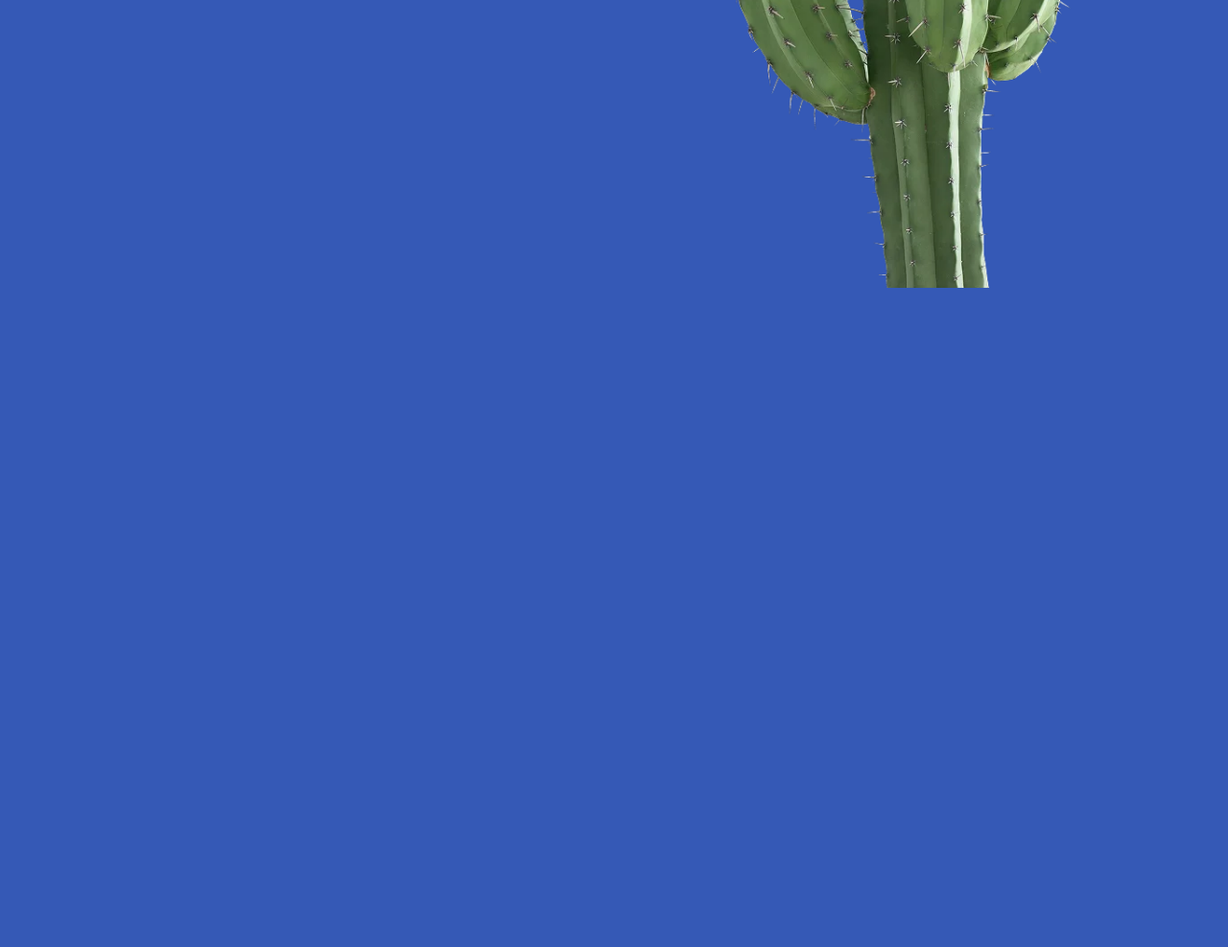
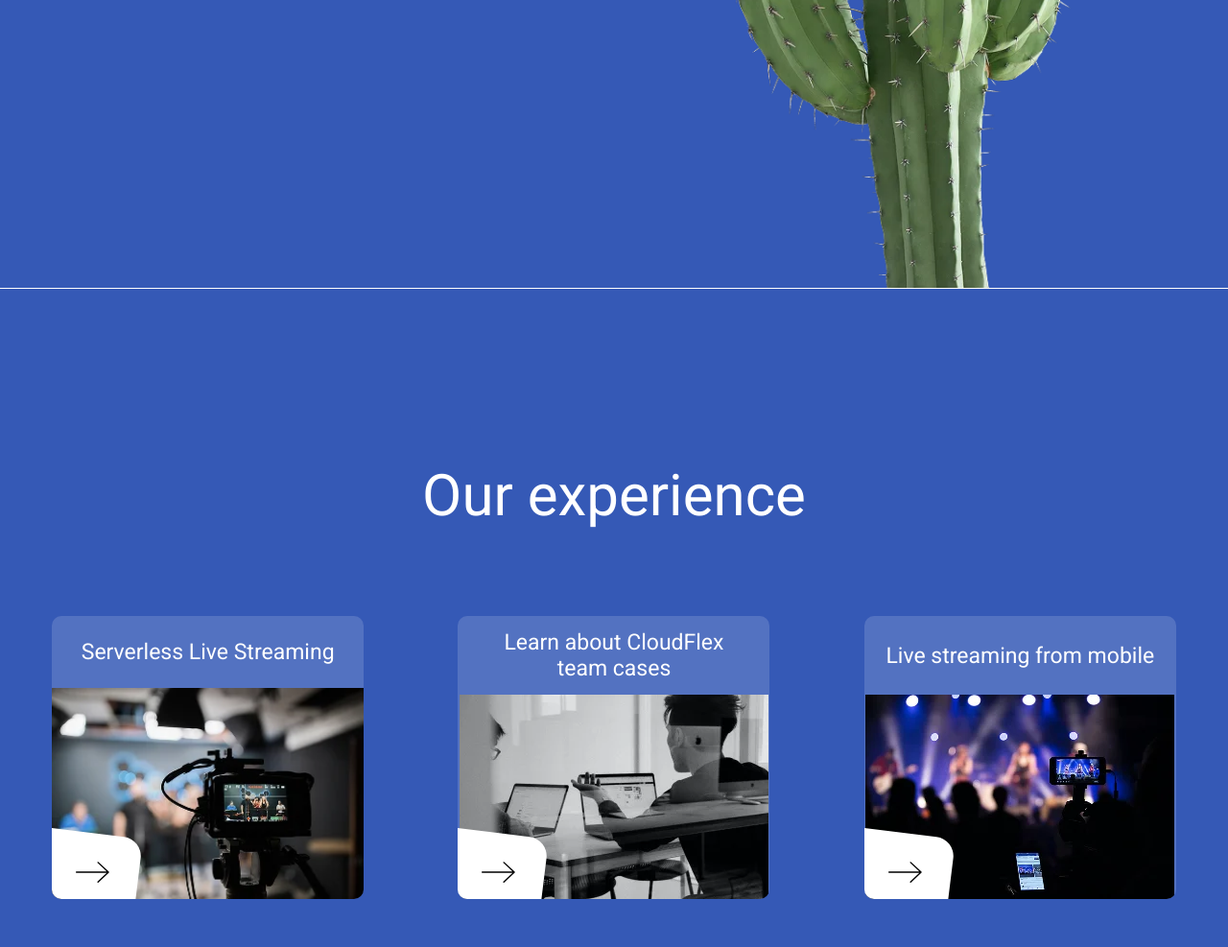
Before and after one commit to Ivanonic/first_site_SASS_NPM, a website: page index.html in a window 1280 px wide. Shown: the part 3557-4544 px from the top of the page at 96% size. Before the commit the page ends 3857 px from the top, so only its background shows below. Drawn offline with nearby package versions, Linux system fonts and the light colour scheme; files that its build step writes are made by us from their sources.

Commit message:
experience section

```diff
--- a/index.html
+++ b/index.html
@@ -176,6 +176,52 @@
                 </div>
             </div>
         </section>
+
+        <hr class="divider">
+
+        <section class="experience-section" aria-label="experience section">
+            <div class="container">
+                <div class="experience" aria-label="experience content">
+                    <h2 class="experience_title" aria-label="experience title">Our experience</h2>
+
+                    <div class="experience_cards-wrapper" aria-label="experience cards wrapper">
+
+                        <figure class="experience_img-card" aria-label="experience img card">
+                            <h3 class="experience_img-card-title" aria-label="experience img card title">Serverless Live Streaming</h3>
+                            <img src="./assets/img/card_streaming.webp" alt="streaming" class="experience_img-streaming" aria-label="experience img streaming">
+                            <button class="experience-img-card_btn" aria-label="experience img card btn">
+                                <svg class="experience-btn-card_icon" aria-label="experience btn card icon">
+                                    <use href="./assets/arrow-1.svg#arrow-1_icon" aria-label="icon arrow"></use>
+                                </svg>
+                            </button>
+                        </figure>
+
+                        <figure class="experience_img-card" aria-label="experience img card">
+                            <h3 class="experience_img-card-title" aria-label="experience img card title">
+                                <span>Learn about CloudFlex</span>
+                                <span>team cases</span>
+                            </h3>
+                            <img src="./assets/img/card_working.webp" alt="streaming" class="experience_img-working" aria-label="experience img working">
+                            <button class="experience-img-card_btn" aria-label="experience img card btn">
+                                <svg class="experience-btn-card_icon" aria-label="experience btn card icon">
+                                    <use href="./assets/arrow-1.svg#arrow-1_icon" aria-label="icon arrow"></use>
+                                </svg>
+                            </button>
+                        </figure>
+
+                        <figure class="experience_img-card" aria-label="experience img card">
+                            <h3 class="experience_img-card-title" aria-label="experience img card title">Live streaming from mobile</h3>
+                            <img src="./assets/img/card_shooting.webp" alt="streaming" class="experience_img-shooting" aria-label="experience img shooting">
+                            <button class="experience-img-card_btn" aria-label="experience img card btn">
+                                <svg class="experience-btn-card_icon" aria-label="experience btn card icon">
+                                    <use href="./assets/arrow-1.svg#arrow-1_icon" aria-label="icon arrow"></use>
+                                </svg>
+                            </button>
+                        </figure>
+                    </div>
+                </div>
+            </div>
+        </section>
     </main>
 </body>
 </html>
--- a/styles/_cards.scss
+++ b/styles/_cards.scss
@@ -97,3 +97,70 @@
 
     }
 }
+
+.experience_img-card {
+    width: 325px;
+    height: 295px;
+    border-radius: 10px;
+    background-color: color.adjust(v.$color_white, $alpha: -0.85);
+    @include m.d-flex(space-between, center, nowrap, column, 0, 0);
+    position: relative;
+    overflow: hidden;
+    flex-shrink: 0;
+
+
+    .experience_img-card-title{
+        @include m.font(23px, 400, v.$color_white);
+        @include m.d-flex(center, center, nowrap, column, 0, 0);
+        flex-grow: 1;
+    }
+
+
+    .experience_img-streaming {
+        width: 100%;
+        height: 220px;
+    }
+
+    .experience-img-card_btn {
+        @include m.position(absolute, 1, -1, bottom, left, -20px, -30px);
+        width: 120px;
+        height: 90px;
+        border: none;
+        border-radius: 20px;
+        background-color: v.$color_white;
+        rotate: z 7deg;
+        transition: rotate .2s;
+
+
+        .experience-btn-card_icon {
+            width: 36px;
+            height: 23px;
+            fill: v.$color_black;
+            rotate: z -7deg;
+            translate: 12px -3px;
+        }
+
+        &:hover {
+            cursor: pointer;
+            rotate: z 7deg;
+            scale:1.3;
+
+            .experience-img-card_btn, .experience-btn-card_icon {
+                rotate: z-7deg;
+                translate: 17px -8px;
+            }
+        }
+    }
+
+    &:hover {
+        cursor: pointer;
+        box-shadow: 0 8px 20px 12px rgba(0, 0, 0, .15), inset 0 -5px 70px 25px rgba(0, 0, 0, .2);
+    }
+
+    @media (max-width: v.$media_min) {
+
+        &.experience_img-card {
+            width: 300px;
+        }
+    }
+}
--- /dev/null
+++ b/styles/_experience.scss
@@ -0,0 +1,26 @@
+@use 'variables' as v;
+@use 'mixins' as m;
+// @use 'placeholders';
+// @use 'sass:color';
+
+.experience {
+    padding: 180px 0 50px 0;
+    margin: 0 auto;
+    text-align: center;
+    @include m.d-flex(start, center, nowrap, column, 0, 90px);
+
+    &_title {
+        flex-shrink: 0;
+        @include m.font(60px, 400, v.$color_white);
+
+        @media (max-width: v.$media_sm) {
+            @include m.font(35px, 400, v.$color_white);
+        }
+    }
+
+    &_cards-wrapper {
+        @include m.d-flex(space-around, center, wrap, row, 20px, 55px);
+        width: 100%;
+        padding: 0 15px 0 15px;
+    }
+}
--- a/styles/_importer.scss
+++ b/styles/_importer.scss
@@ -4,3 +4,4 @@
 @forward 'hero';
 @forward 'work';
 @forward 'quality';
+@forward 'experience';
--- a/styles/_quality.scss
+++ b/styles/_quality.scss
@@ -71,7 +71,7 @@
                 width: 100%;
                 height: 145%;
                 background: url('../assets/img/image\ 6.webp') 0 0/contain no-repeat;
-                rotate: z 15deg
+                rotate: z 15deg;
             }
 
             .touch_about-title {
```
Also changed, not shown: assets/arrow-1.svg (added).
